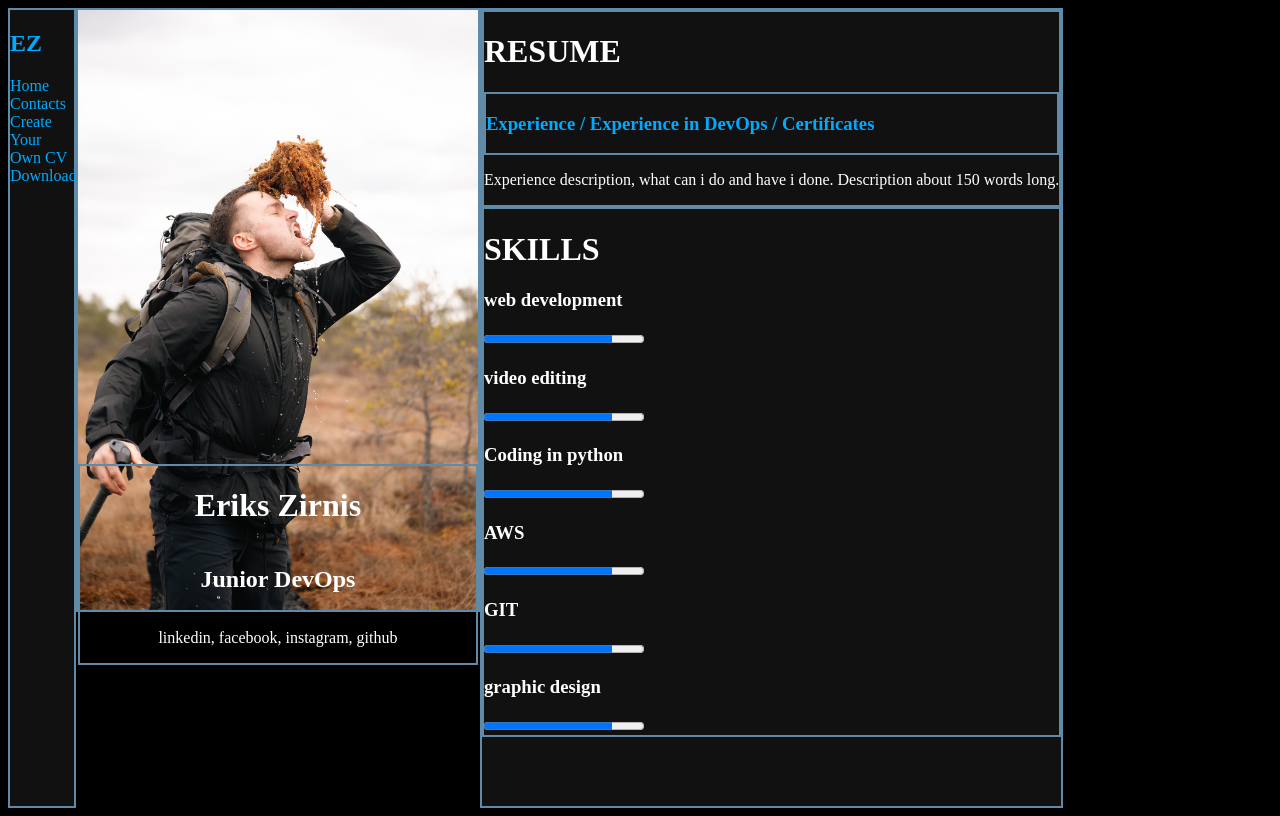
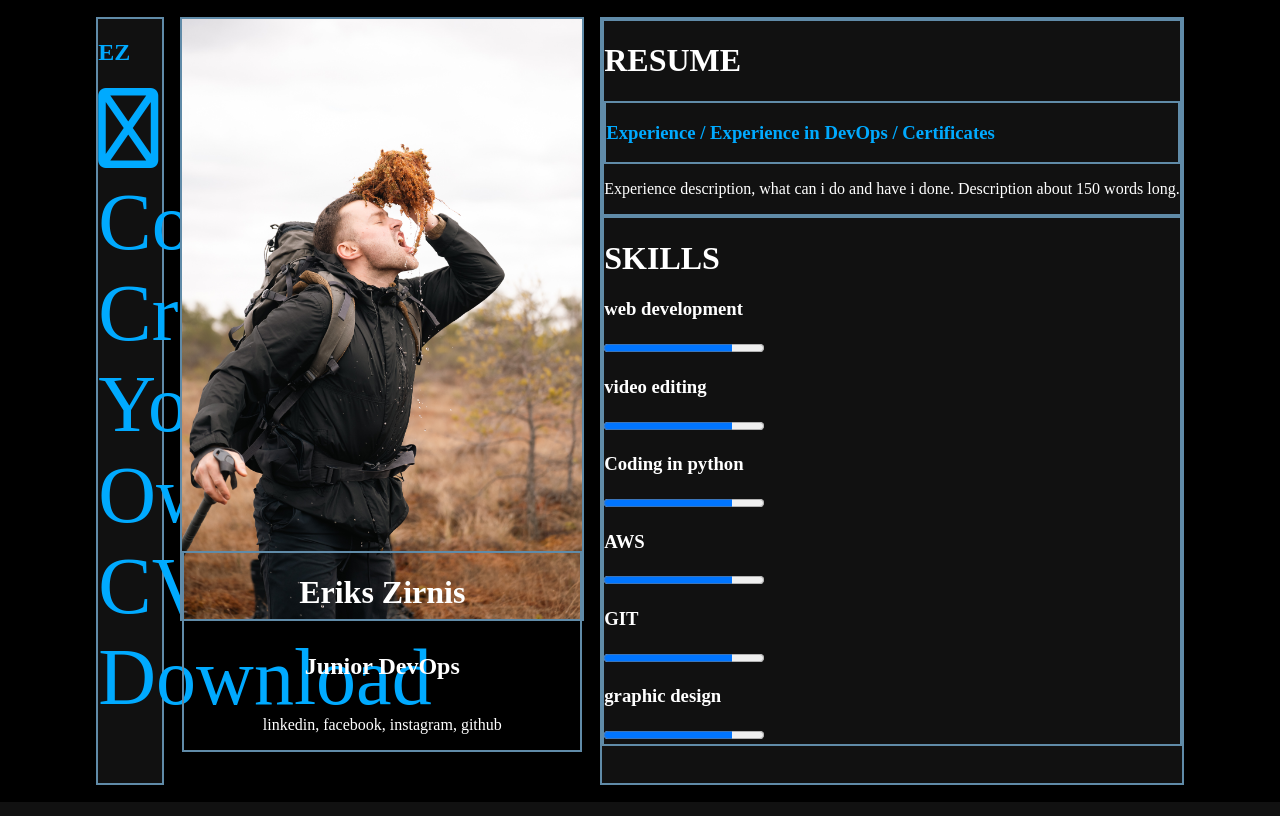
Before and after one commit to turbopea/flask_web_app, a Flask app: page / in a window 1280 px wide. Run offline with Flask 3, Linux system fonts and the light colour scheme; some libraries are stand-ins or nearby versions.

Commit message:
Edit styles.css, edit index.html

```diff
--- a/static/styles.css
+++ b/static/styles.css
@@ -1,9 +1,14 @@
 body {
   background-color: black;
+  margin: 1px;
 }
 .container {
   display: flex;
   min-height: 100vh;
+  justify-content: center;
+  box-sizing: border-box;
+  gap: 1rem;
+  padding: 1rem;
 }
 .navbar {
   border: 2px solid rgb(96 139 168);
@@ -15,6 +20,7 @@ body {
 }
 .navbar nav {
   color: #00aaff;
+  font-size: 5em;
 }
 .picture {
   border: 2px solid rgb(96 139 168);
@@ -32,7 +38,7 @@ body {
   align-items: center;
   justify-content: center;
   border: 2px solid rgb(96 139 168);
-  bottom: 25%;
+  bottom: 12%;
   flex-direction: column;
 }
 .overlay h1 {
--- a/templates/index.html
+++ b/templates/index.html
@@ -5,6 +5,8 @@
     <meta charset="utf-8" />
     <meta name="viewport" content="width=device-width" />
     <title>Zirnis DEVOPS CP</title>
+    <script src="https://kit.fontawesome.com/7efa1ccb97.js" crossorigin="anonymous"></script>
+
   </head>
   <link href="static/styles.css" rel="stylesheet" />
   <link rel="preconnect" href="https://fonts.googleapis.com" />
@@ -18,7 +20,7 @@
     <div class="container">
       <div class="navbar">
         <h2>EZ</h2>
-        <nav>Home</nav>
+        <nav><i class="fa-regular fa-house"></i> </nav>
         <nav>Contacts</nav>
         <nav>Create Your Own CV</nav>
         <nav>Download</nav>
```
